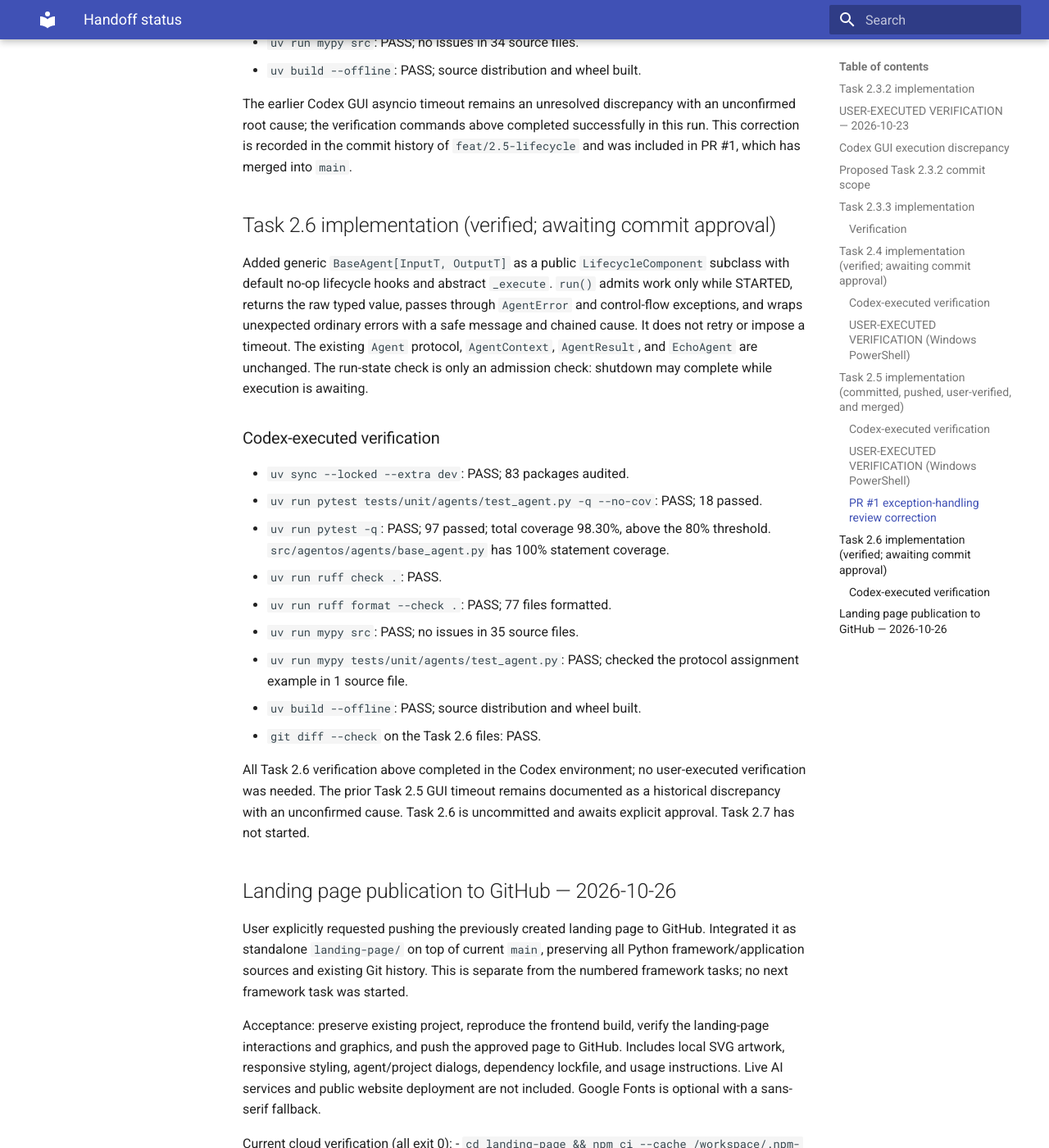
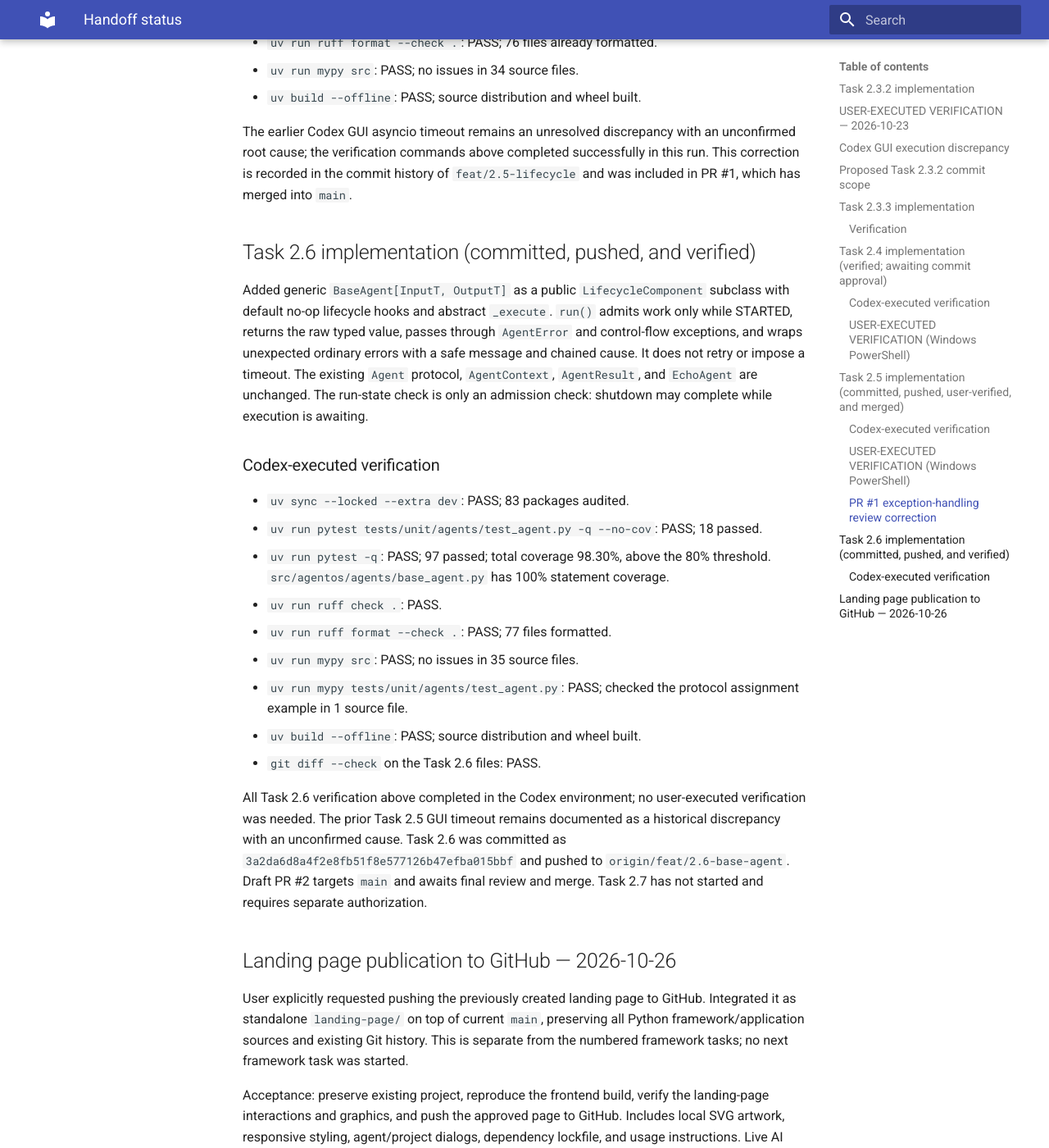
Before and after one commit to anfazmzbd-aus/ai-agriflow, an MkDocs documentation site: the page built from docs/handoff/STATUS.md, in a window 1280 px wide and 1400 px high, scrolled down 6474 px. Shown: the whole window at 82% size. Built offline with MkDocs 1.6.1 and Material for MkDocs 9.7.7, drawn with Linux system fonts in a browser that asks for light colours; some of the changed text lies outside the part shown.

Commit message:
docs(handoff): reconcile Task 2.6 post-commit status

```diff
--- a/docs/handoff/STATUS.md
+++ b/docs/handoff/STATUS.md
@@ -8,8 +8,9 @@
 - Completed task: **2.4 BaseComponent** — committed as `7338f51`; user-verified
 - Completed task: **2.5 Lifecycle Contracts** — user-verified and merged into `main` as `57f9383b83c65062fd04f889dcb141af5e207c66`
 - Pull request: **#1** (`feat/2.5-lifecycle` → `main`) — merged; GitHub Actions CI passed before merge
-- Current task: **2.6 BaseAgent** — implemented and verified on `feat/2.6-base-agent`; awaiting commit approval
-- Gate: **Task 2.6 requires explicit commit approval; Task 2.7 needs separate authorization**
+- Completed task: **2.6 BaseAgent** — committed as `3a2da6d8a4f2e8fb51f8e577126b47efba015bbf`, pushed, and verified
+- Pull request: **#2** (`feat/2.6-base-agent` → `main`) — draft; awaiting final review and merge
+- Gate: **Task 2.7 needs separate authorization**
 - Source fidelity: original user's local Git repository was not available; reconcile before merging.
 
 ## Task 2.3.2 implementation
@@ -231,7 +232,7 @@ unconfirmed root cause; the verification commands above completed successfully i
 this run. This correction is recorded in the commit history of
 `feat/2.5-lifecycle` and was included in PR #1, which has merged into `main`.
 
-## Task 2.6 implementation (verified; awaiting commit approval)
+## Task 2.6 implementation (committed, pushed, and verified)
 
 Added generic `BaseAgent[InputT, OutputT]` as a public `LifecycleComponent` subclass
 with default no-op lifecycle hooks and abstract `_execute`. `run()` admits work only
@@ -257,8 +258,10 @@ check is only an admission check: shutdown may complete while execution is await
 
 All Task 2.6 verification above completed in the Codex environment; no user-executed
 verification was needed. The prior Task 2.5 GUI timeout remains documented as a
-historical discrepancy with an unconfirmed cause. Task 2.6 is uncommitted and awaits
-explicit approval. Task 2.7 has not started.
+historical discrepancy with an unconfirmed cause. Task 2.6 was committed as
+`3a2da6d8a4f2e8fb51f8e577126b47efba015bbf` and pushed to
+`origin/feat/2.6-base-agent`. Draft PR #2 targets `main` and awaits final review and
+merge. Task 2.7 has not started and requires separate authorization.
 
 ## Landing page publication to GitHub — 2026-10-26
 
```
Also changed, not shown: docs/handoff/TASKS.md (+1 -1 lines).
